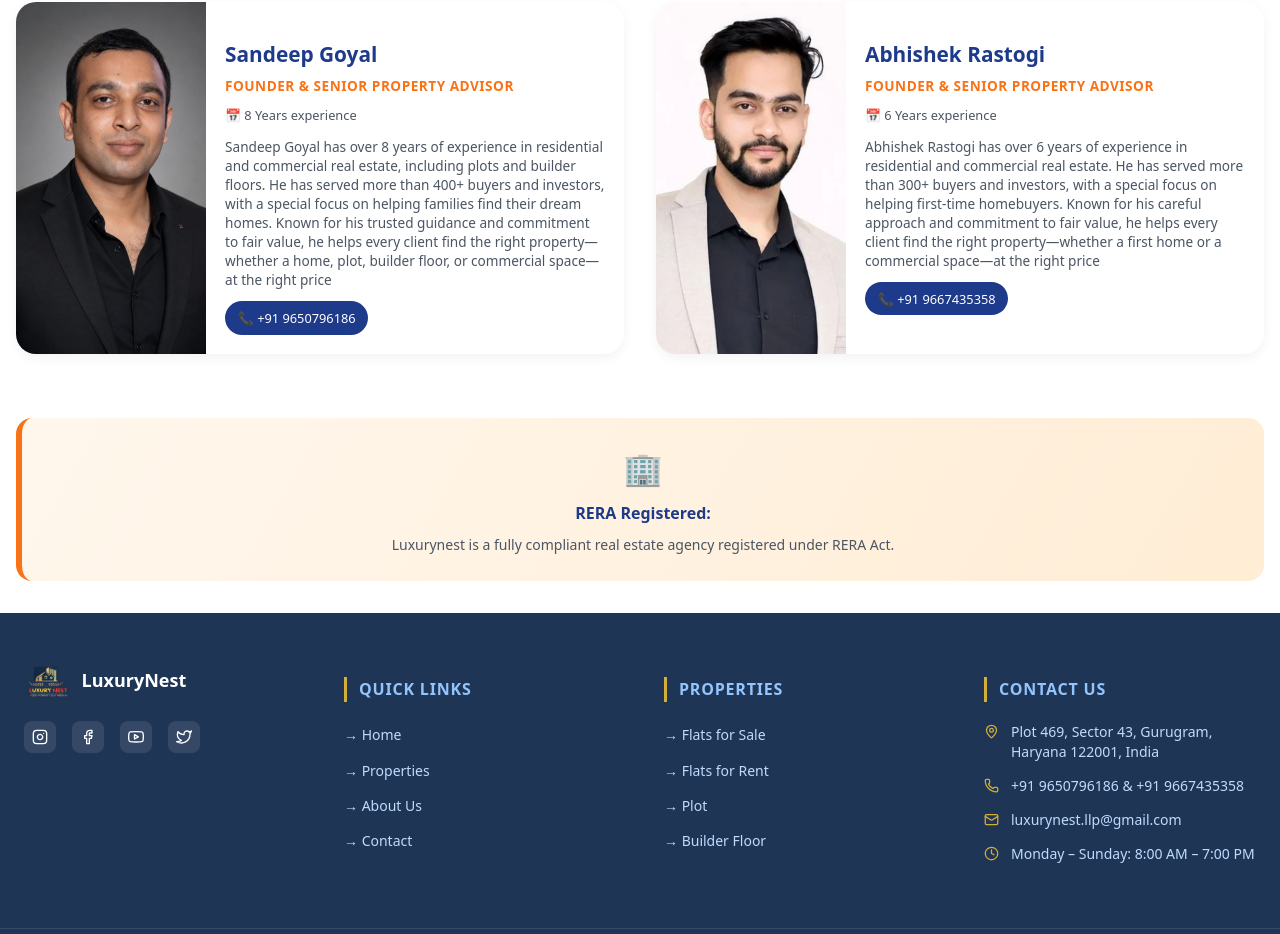
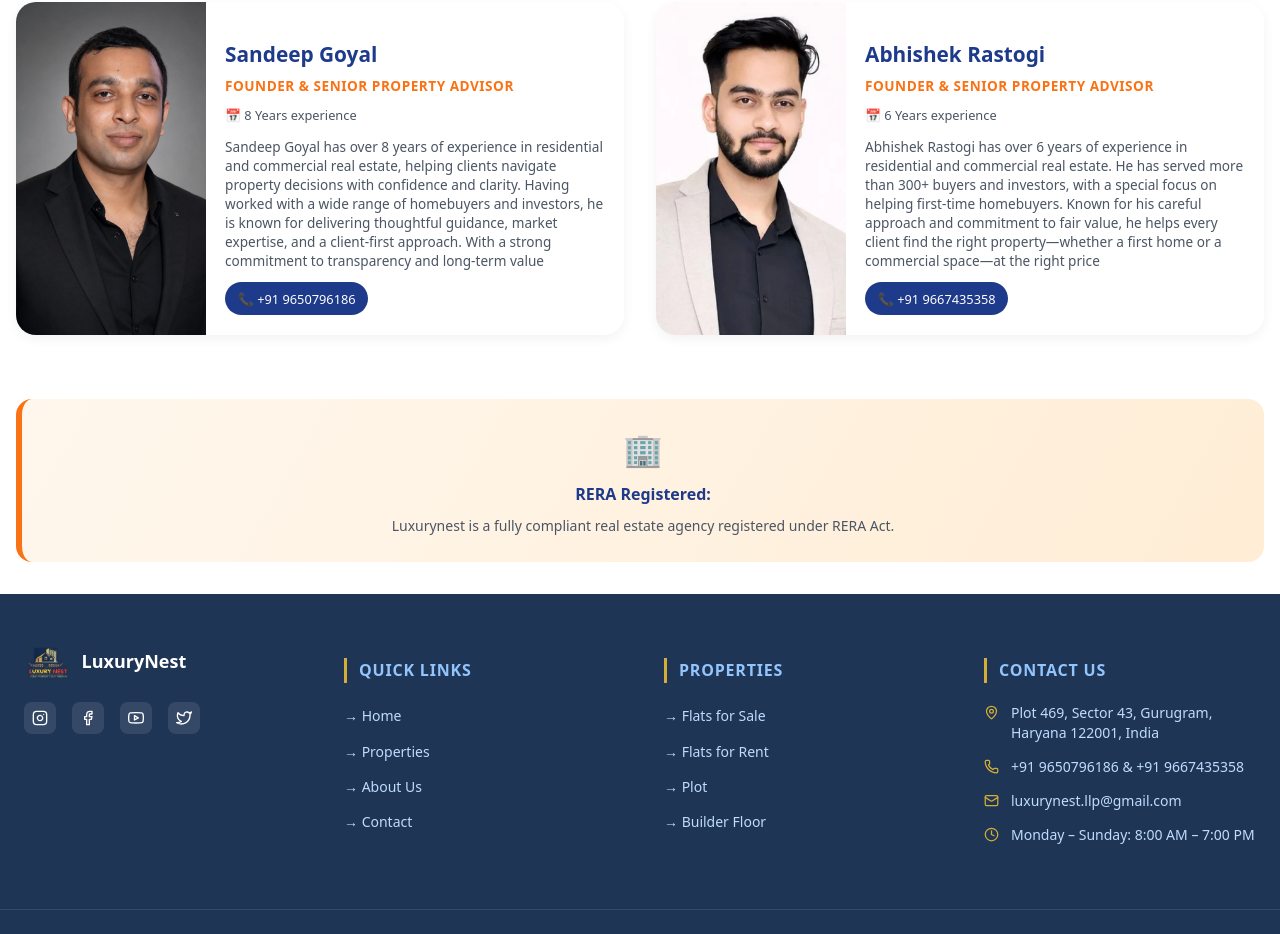
Before and after one commit to gauravquest00-create/luxurynest.llp, a React (Vite) app: page /about in a window 1280 px wide. Shown: the part 1009-1943 px from the top of the page. Built offline with nearby package versions, Linux system fonts and the light colour scheme.

Commit message:
Update teamMembers.js

```diff
--- a/src/data/teamMembers.js
+++ b/src/data/teamMembers.js
@@ -9,7 +9,7 @@
     image: "/SandeepGoyal.jpeg",
 
 
-    bio: "Sandeep Goyal has over 8 years of experience in residential and commercial real estate, including plots and builder floors. He has served more than 400+ buyers and investors, with a special focus on helping families find their dream homes. Known for his trusted guidance and commitment to fair value, he helps every client find the right property—whether a home, plot, builder floor, or commercial space—at the right price",
+    bio: "Sandeep Goyal has over 8 years of experience in residential and commercial real estate, helping clients navigate property decisions with confidence and clarity. Having worked with a wide range of homebuyers and investors, he is known for delivering thoughtful guidance, market expertise, and a client-first approach. With a strong commitment to transparency and long-term value",
   },
 
   {
```
